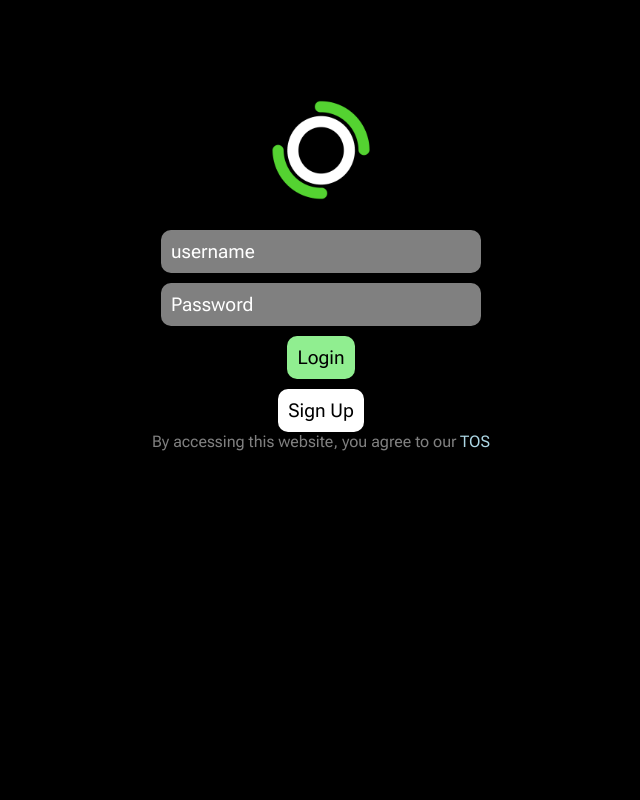
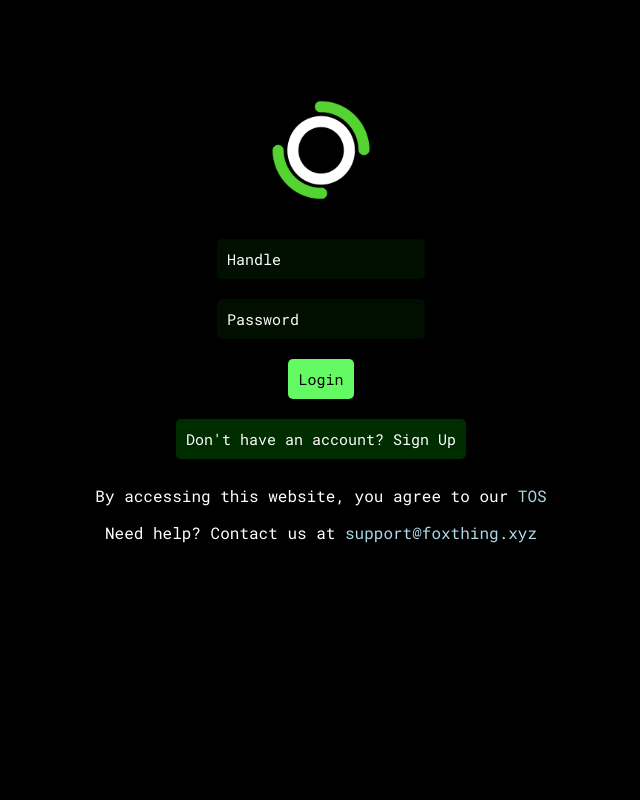
Before and after one commit to Apricot-Software/CasterV2, a Flask app: page /login in a window 1280 px wide. Shown: the whole page, without its empty margins (319-959 px from the left). Run offline with Flask 3, Linux system fonts and the light colour scheme; some libraries are stand-ins or nearby versions.

Commit message:
Add files via upload

```diff
--- a/site.py
+++ b/site.py
@@ -1,8 +1,8 @@
 # Caster V2
 # Developed by Collin Davis
 import time
-from realsecrets import sql_host, sql_dbname, sql_user, sql_password, nr_user, nr_pass
-from flask import Flask, jsonify, render_template, redirect, request, url_for, make_response
+from castersecrets import sql_host, sql_dbname, sql_user, sql_password, nr_user, nr_pass
+from flask import Flask, jsonify, render_template, redirect, request, url_for, make_response, session
 import asyncio
 import psycopg2
 import os
@@ -18,6 +18,7 @@ import datetime
 import base64
 
 app = Flask(__name__)
+app.config['SECRET_KEY'] = nr_pass
 
 valid_chars = "".join([string.digits, string.ascii_letters, "_"])
 valid_pass_chars = "".join([string.digits, string.ascii_letters, string.punctuation])
@@ -116,28 +117,7 @@ def convert_mentions_to_links(text, postid, sender_username):
 
 @app.route('/')
 def home():
-    token = request.cookies.get('token')
-    print(token)
-    if token is not None:
-        conn = psycopg2.connect(
-            host=sql_host,
-            dbname=sql_dbname,
-            user=sql_user,
-            password=sql_password,
-            port=5432
-        )
-        c = conn.cursor()
-
-        c.execute('SELECT pfp FROM usercred WHERE token = %s', [token])
-
-        try:
-            pfp = c.fetchone()[0]
-        except TypeError:
-            return redirect(url_for('login'))
-
-        return render_template('caster.html', pfp=pfp)
-    else:
-        return redirect(url_for('login'))
+    return render_template('caster.html')
 
 @app.route('/search')
 def search():
@@ -185,7 +165,10 @@ def profile():
 
         c.execute("SELECT username FROM usercred WHERE token = %s", [token])
 
-        profile_user = c.fetchone()[0]
+        try:
+            profile_user = c.fetchone()[0]
+        except TypeError:
+            return redirect(url_for("login"))
 
         return redirect(f"/{profile_user}")
 
@@ -290,7 +273,10 @@ def settings():
     result = c.fetchone()
     print(result)
 
-    displayName = result[0]
+    try:
+        displayName = result[0]
+    except TypeError:
+        return redirect(url_for("login"))
     pfp = result[1]
     bio = result[2]
 
@@ -361,7 +347,7 @@ def signup():
 @app.route('/logout')
 def logout():
     resp = make_response(redirect(url_for("login")))
-    resp.delete_cookie("login")
+    resp.set_cookie('token', '', expires=0)
     return resp
 
 @app.route('/api/posts')
@@ -894,6 +880,7 @@ async def validatelogin():
         return redirect(url_for('login', message="Please verify your email"))
 
     resp = make_response(redirect(url_for('home')))
+    session.permanent = True
     resp.set_cookie('token', settoken)
     conn.close()
     return resp
@@ -927,4 +914,4 @@ def verifyemail():
 
 
 if __name__ == '__main__':
-    app.run(debug=True)
+    app.run()
--- /dev/null
+++ b/static/other/robots.txt
@@ -0,0 +1,2 @@
+User-agent: *
+Disallow:
--- a/static/style/style.css
+++ b/static/style/style.css
@@ -278,4 +278,7 @@
             .right-bar {
                 display: none
             }
+            ::-webkit-scrollbar {
+                display: none;
+            }
         }
--- a/templates/caster.html
+++ b/templates/caster.html
@@ -1,13 +1,14 @@
 <!DOCTYPE html>
 <html lang="en" xmlns="">
 <head>
+    <link rel="icon" type="image/png" href="static/img/casterlogo.png">
     <meta name="viewport" content="width=device-width, initial-scale=2">
     <link rel="preconnect" href="https://fonts.googleapis.com">
     <link rel="preconnect" href="https://fonts.gstatic.com" crossorigin>
     <link href="https://fonts.googleapis.com/css2?family=Roboto+Mono:ital,wght@0,100..700;1,100..700&display=swap" rel="stylesheet">
     <meta charset="UTF-8">
     <meta name="viewport" content="width=device-width, initial-scale=1.0">
-    <title>Caster</title>
+    <title>Home / Caster</title>
     <link rel="stylesheet" href="static/style/style.css">
 </head>
 <body>
--- a/templates/login.html
+++ b/templates/login.html
@@ -5,14 +5,20 @@
 	<link rel="preconnect" href="https://fonts.gstatic.com" crossorigin>
 	<link href="https://fonts.googleapis.com/css2?family=Sora:wght@100..800&display=swap" rel="stylesheet">
 	<link href="https://fonts.googleapis.com/css2?family=Roboto+Flex:opsz,wght@8..144,100..1000&family=Sora:wght@100..800&display=swap" rel="stylesheet">
-
+    <link rel="preconnect" href="https://fonts.googleapis.com">
+    <link rel="preconnect" href="https://fonts.gstatic.com" crossorigin>
+    <link href="https://fonts.googleapis.com/css2?family=Roboto+Mono:ital,wght@0,100..700;1,100..700&display=swap" rel="stylesheet">
     <meta charset="UTF-8">
     <meta name="viewport" content="width=device-width, initial-scale=1.0">
-    <link rel="icon" type="image/x-icon" href="/static/casterbadge.ico">
-    <title>Caster | Login</title>
-    <meta property="og:title" content="caster | login">
-    <meta property="og:description" content="A (WIP) social media platform">
+    <link rel="icon" type="image/x-icon" href="/static/img/casterlogo.png">
+    <title>Caster / Login</title>
+    <meta property="og:title" content="Caster / Login">
+    <meta property="og:description" content="Login to Caster">
+    <meta property="og:image" content="/static/img/castersmall.png">
+    <meta property="og:image:width" content="100" />
+    <meta property="og:image:height" content="100" />
     <meta property="og:type" content="website">
+    <link rel="stylesheet" href="static/style/style.css">
 </head>
 <style>
 html, body {
@@ -50,7 +56,6 @@ body{
     border-radius: 10px;
     border: 0;
     font-size: 19px;
-    font-family: Roboto Flex
 }
 
 .uisubmitstyle {
@@ -60,7 +65,6 @@ body{
     border: 0;
     cursor: pointer;
     font-size: 19px;
-    font-family: Roboto Flex;
 }
 
 .uisecondarystyle {
@@ -70,7 +74,6 @@ body{
     border: 0;
     cursor: pointer;
     font-size: 19px;
-    font-family: Roboto Flex;
     padding-right: 10px;
 }
 
@@ -79,7 +82,6 @@ body{
 
 }
 .messagestyle {
-	font-family: Roboto Flex;
     color: Red
 }
 a:link, a:visited {
@@ -97,6 +99,9 @@ textarea:focus, input:focus{
     color: grey;
     margin: 0
 }
+::placeholder { /* Recent browsers */
+    text-transform: none;
+}
 
 
 </style>
@@ -104,15 +109,16 @@ textarea:focus, input:focus{
 	<div class="center">
     <h1 class="title"><img width="100" src="/static/img/casterlogo.png"></h1>
     <form action="/api/validatelogin" method="post">
-        <input class="uispacing uiinputstyle" name="username" placeholder="Username" style="text-transform:lowercase">
+        <input class="ab-text uispacing input" name="username" placeholder="Handle" style="text-transform:lowercase">
         <br>
-        <input class="uispacing uiinputstyle" name="password" placeholder="Password" type="password">
+        <input class="ab-text uispacing input" name="password" placeholder="Password" type="password">
         <br>
-        <button class="uisubmitstyle uispacing" type="submit">Login</button>
+        <button class="positiveButton uispacing post-text" type="submit">Login</button>
     </form>
-        <button onclick="gotosignup()" class="uisecondarystyle">Sign Up</button>
-        <p class="undertext">By accessing this website, you agree to our <a href="/tos">TOS</a></p>
-    <p class="messagestyle">{{message}}</p>
+        <button onclick="gotosignup()" class="neutralButton post-text">Don't have an account? Sign Up</button>
+        <p class="post-text">By accessing this website, you agree to our <a href="/tos">TOS</a></p>
+        <p class="post-text">Need help? Contact us at <a href="mailto:support@foxthing.xyz">support@foxthing.xyz</a></p>
+    <p class="messagestyle post-text">{{message}}</p>
     </div>
 </body>
 <script>
--- a/templates/post.html
+++ b/templates/post.html
@@ -1,13 +1,14 @@
 <!DOCTYPE html>
 <html lang="en">
 <head>
+    <link rel="icon" type="image/png" href="static/img/casterlogo.png">
     <meta name="viewport" content="width=device-width, initial-scale=2">
     <link rel="preconnect" href="https://fonts.googleapis.com">
     <link rel="preconnect" href="https://fonts.gstatic.com" crossorigin>
     <link href="https://fonts.googleapis.com/css2?family=Roboto+Mono:ital,wght@0,100..700;1,100..700&display=swap" rel="stylesheet">
     <meta charset="UTF-8">
     <meta name="viewport" content="width=device-width, initial-scale=1.0">
-    <title>Caster</title>
+    <title>Make Post / Caster</title>
     <link rel="stylesheet" href="static/style/style.css">
 </head>
 <body>
--- a/templates/profile.html
+++ b/templates/profile.html
@@ -1,6 +1,7 @@
 <!DOCTYPE html>
 <html lang="en">
 <head>
+    <link rel="icon" type="image/png" href="static/img/casterlogo.png">
     <meta property="og:title" content="@{{ profile_user }} | Caster" />
     <meta property="og:type" content="website" />
     <meta property="og:url" content="http://castersocial.app/profile?user={{ profile_user }}" />
@@ -12,7 +13,7 @@
     <link href="https://fonts.googleapis.com/css2?family=Roboto+Mono:ital,wght@0,100..700;1,100..700&display=swap" rel="stylesheet">
     <meta charset="UTF-8">
     <meta name="viewport" content="width=device-width, initial-scale=1.0">
-    <title>Caster</title>
+    <title>{{ displayname }} (@{{ profile_user }}) / Caster</title>
     <link rel="stylesheet" href="static/style/style.css">
 </head>
 <body>
--- a/templates/search.html
+++ b/templates/search.html
@@ -1,13 +1,14 @@
 <!DOCTYPE html>
 <html lang="en" xmlns="">
 <head>
+    <link rel="icon" type="image/png" href="static/img/casterlogo.png">
     <meta name="viewport" content="width=device-width, initial-scale=2">
     <link rel="preconnect" href="https://fonts.googleapis.com">
     <link rel="preconnect" href="https://fonts.gstatic.com" crossorigin>
     <link href="https://fonts.googleapis.com/css2?family=Roboto+Mono:ital,wght@0,100..700;1,100..700&display=swap" rel="stylesheet">
     <meta charset="UTF-8">
     <meta name="viewport" content="width=device-width, initial-scale=1.0">
-    <title>Caster</title>
+    <title>Search / Caster</title>
     <link rel="stylesheet" href="static/style/style.css">
 </head>
 <body>
--- a/templates/settings.html
+++ b/templates/settings.html
@@ -1,6 +1,7 @@
 <!DOCTYPE html>
 <html lang="en">
 <head>
+    <link rel="icon" type="image/png" href="static/img/casterlogo.png">
     <meta name="viewport" content="width=device-width, initial-scale=2">
     <link rel="preconnect" href="https://fonts.googleapis.com">
     <link rel="preconnect" href="https://fonts.gstatic.com" crossorigin>
```
Also changed, not shown: templates/signup.html (+18 -14 lines), templates/viewpost.html (+8 -1 lines).
